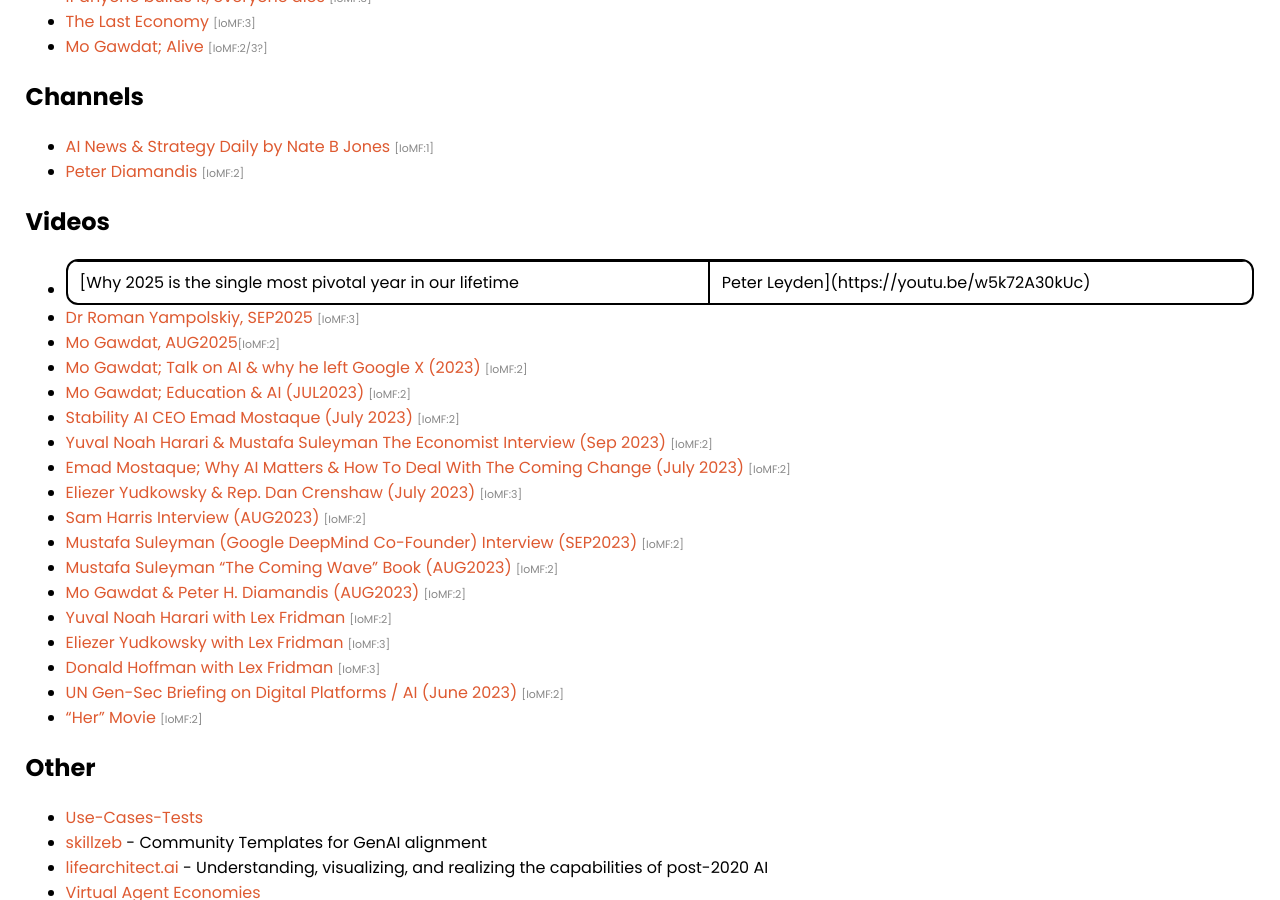
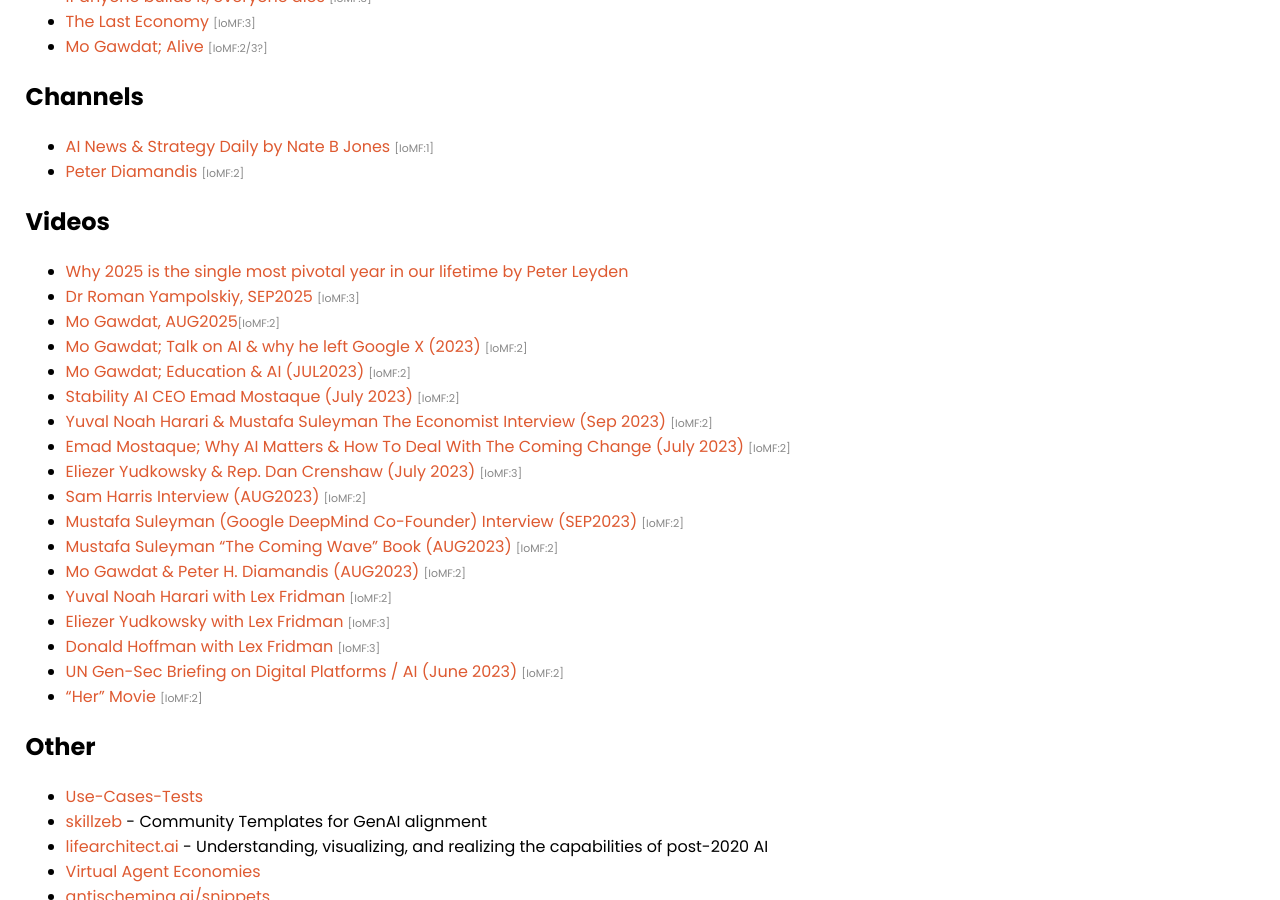
Before and after one commit to selfdriven-foundation/selfdriven-ai, a Jekyll site: the page built from docs/pages/research.md, in a window 1280 px wide and 900 px high, scrolled down 700 px. Built offline with Jekyll 4.4.1, drawn with Linux system fonts in a browser that asks for light colours.

Commit message:
Update research.md

```diff
--- a/docs/pages/research.md
+++ b/docs/pages/research.md
@@ -35,7 +35,7 @@
 - [Peter Diamandis](https://www.youtube.com/@peterdiamandis) <span style="color:#888888;font-size:0.68rem;">[IoMF:2]</span>
 
 ## Videos
-- [Why 2025 is the single most pivotal year in our lifetime | Peter Leyden](https://youtu.be/w5k72A30kUc)
+- [Why 2025 is the single most pivotal year in our lifetime by Peter Leyden](https://youtu.be/w5k72A30kUc)
 - [Dr Roman Yampolskiy, SEP2025](https://youtu.be/UclrVWafRAI) <span style="color:#888888;font-size:0.68rem;">[IoMF:3]</span>
 - [Mo Gawdat, AUG2025](https://youtu.be/S9a1nLw70p0)<span style="color:#888888;font-size:0.68rem;">[IoMF:2]</span>
 - [Mo Gawdat; Talk on AI & why he left Google X (2023)](https://youtu.be/bk-nQ7HF6k4) <span style="color:#888888;font-size:0.68rem;">[IoMF:2]</span>
```
